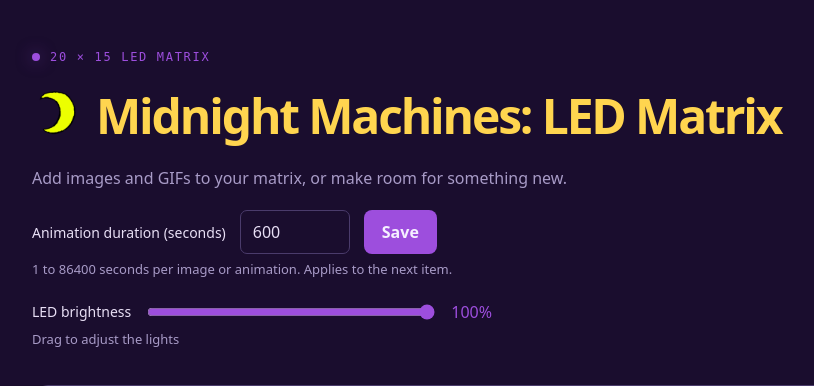
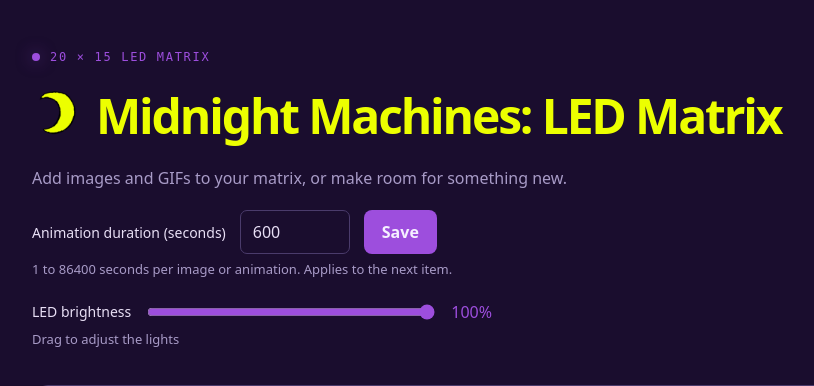
Before and after one commit to lamcnguyen89/LED_Light_Project, a Flask app: page / in a window 1280 px wide. Shown: the top 386 px of the page, without its empty margins (56-870 px from the left). Run offline with Flask 3, Linux system fonts and the light colour scheme; data that the repository does not hold is empty; some libraries are stand-ins or nearby versions.

Commit message:
Changed title text color

```diff
--- a/web_server/static/web_ui.css
+++ b/web_server/static/web_ui.css
@@ -5,7 +5,7 @@ main { max-width: 1160px; margin: auto; padding: 48px 28px 24px; }
 header { margin-bottom: 36px; }
 .eyebrow { color: var(--accent); font: 12px/1.5 ui-monospace, monospace; letter-spacing: .14em; display: flex; align-items: center; gap: 10px; }
 .indicator { width: 8px; height: 8px; background: var(--accent); box-shadow: 0 0 16px #9d4edd80; border-radius: 50%; }
-h1 { margin: 14px 0 8px; font-size: clamp(30px, 5vw, 48px); letter-spacing: -.045em; font-weight: 650; color: #ffd54f; }
+h1 { margin: 14px 0 8px; font-size: clamp(30px, 5vw, 48px); letter-spacing: -.045em; font-weight: 650; color: #ecff00; }
 .title-container { display: flex; align-items: center; gap: 16px; }
 .title-icon { height: clamp(30px, 5vw, 48px); width: auto; }
 h2 { font-size: 20px; margin: 0; font-weight: 600; }
```
